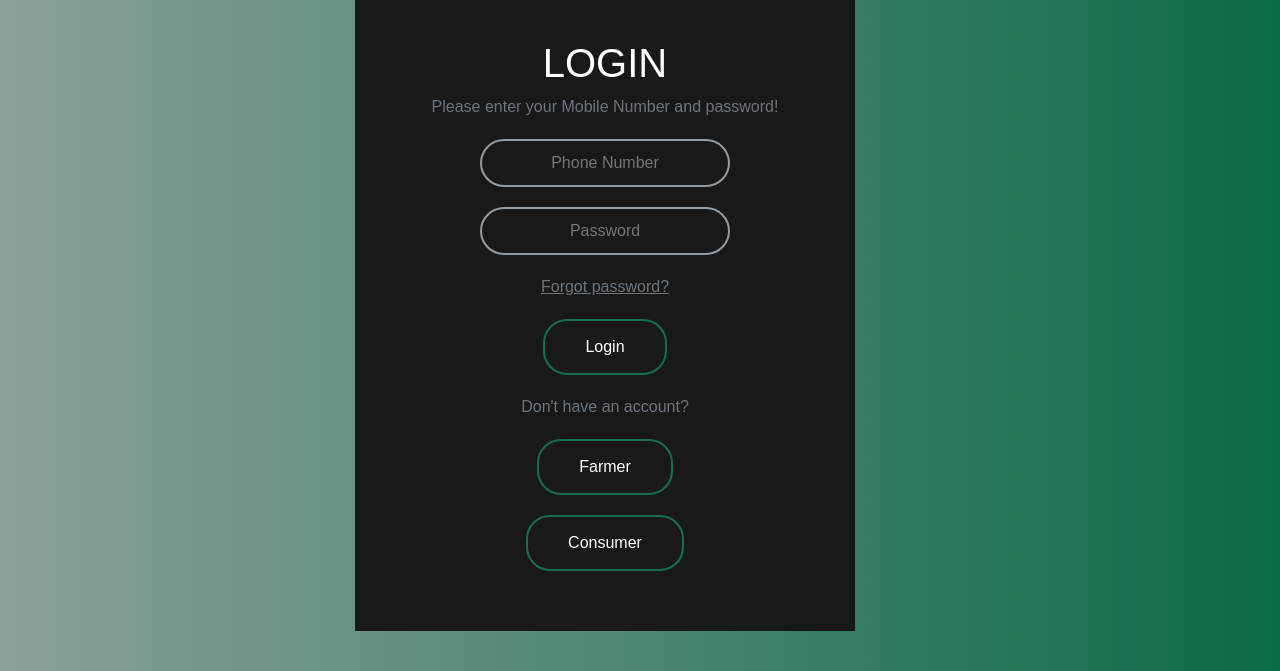
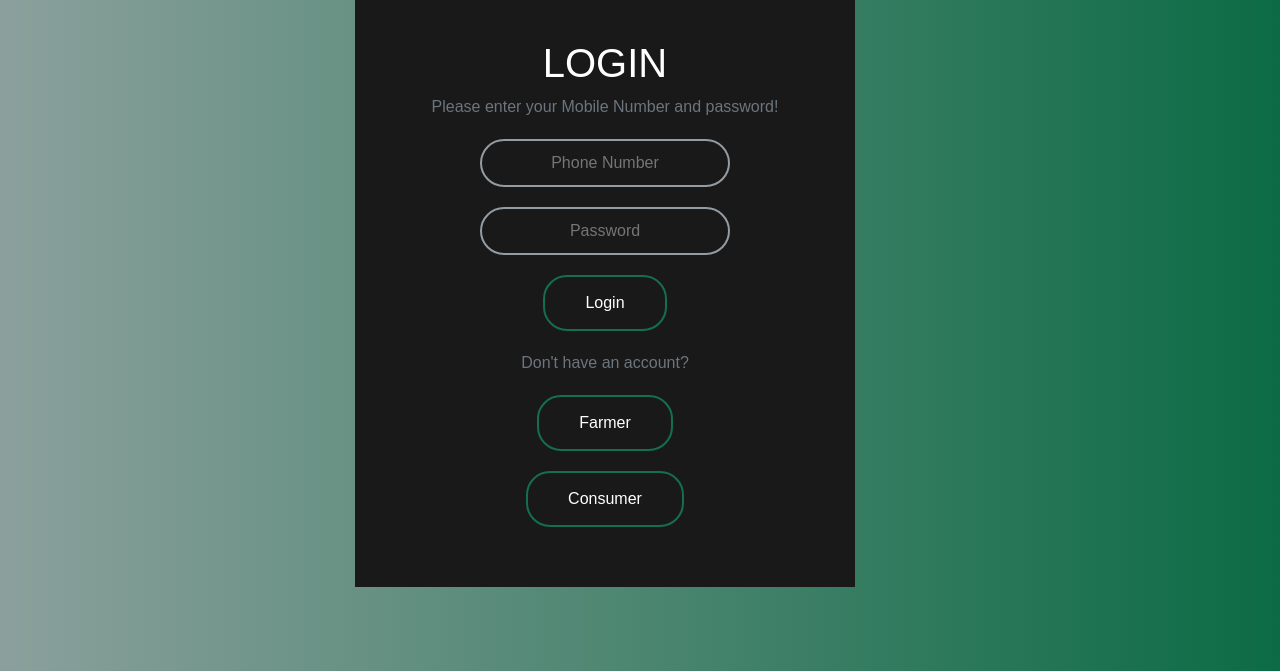
Before and after one commit to ganeshdarapureddi/UjwalVyavasaii, a Django app: page /login/ in a window 1280 px wide. Shown: the part 101-772 px from the top of the page. Run offline with Django 4.2, Linux system fonts and the light colour scheme; some libraries are stand-ins or nearby versions.

Commit message:
update login

```diff
--- a/Home/templates/Home/login.html
+++ b/Home/templates/Home/login.html
@@ -157,7 +157,7 @@ a.socialIcon:hover,
           <form onsubmit="event.preventDefault()" class="box"> <h1>Login</h1> <p class="text-muted"> Please enter your Mobile Number and password!</p>
              <input type="text" name="" placeholder="Phone Number" pattern="[0-9]{3}-[0-9]{2}-[0-9]{3}" required>
              <input type="password" name="" placeholder="Password" required>
-             <a class="forgot text-muted" href="#">Forgot password?</a>
+
               <input type="submit" name="" value="Login" href="#">
              <p class="text-muted">Don't have an account?</p>
              <input type="submit" name="" value="Farmer" href="#">
```
